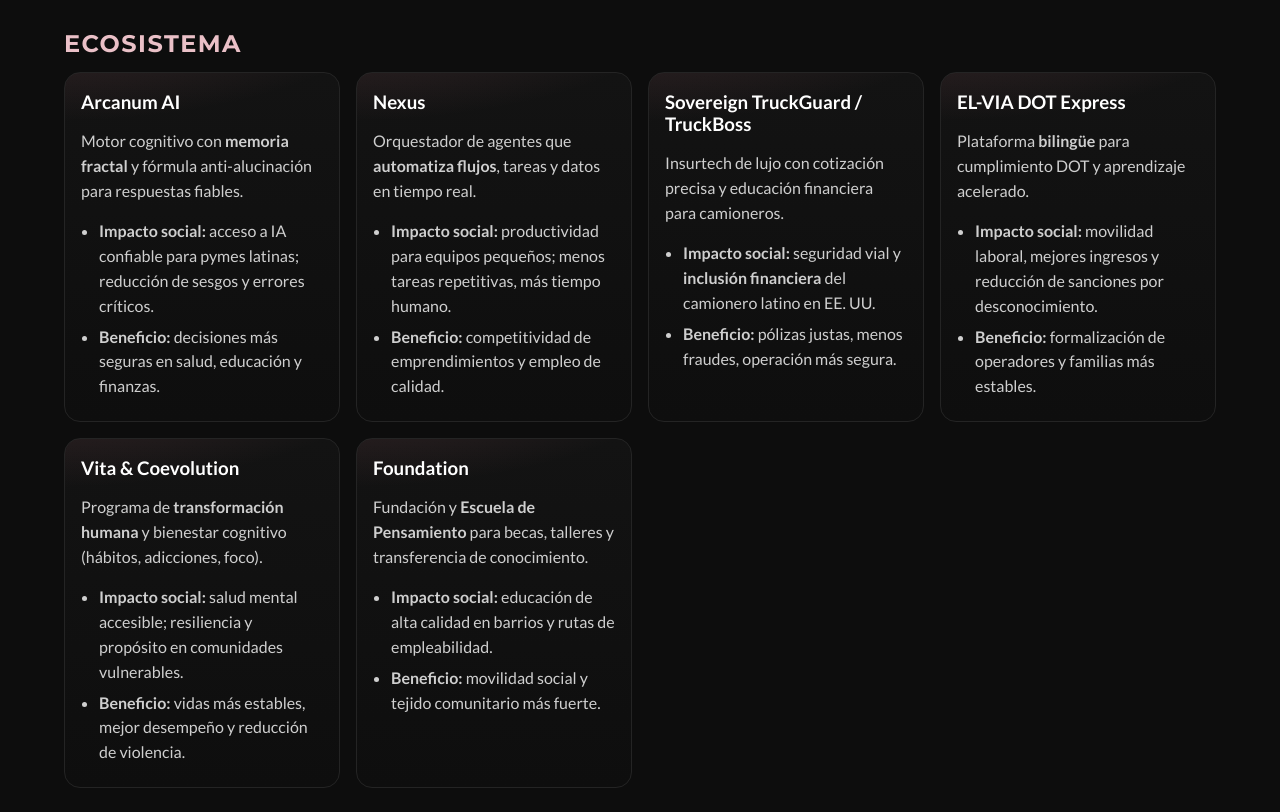
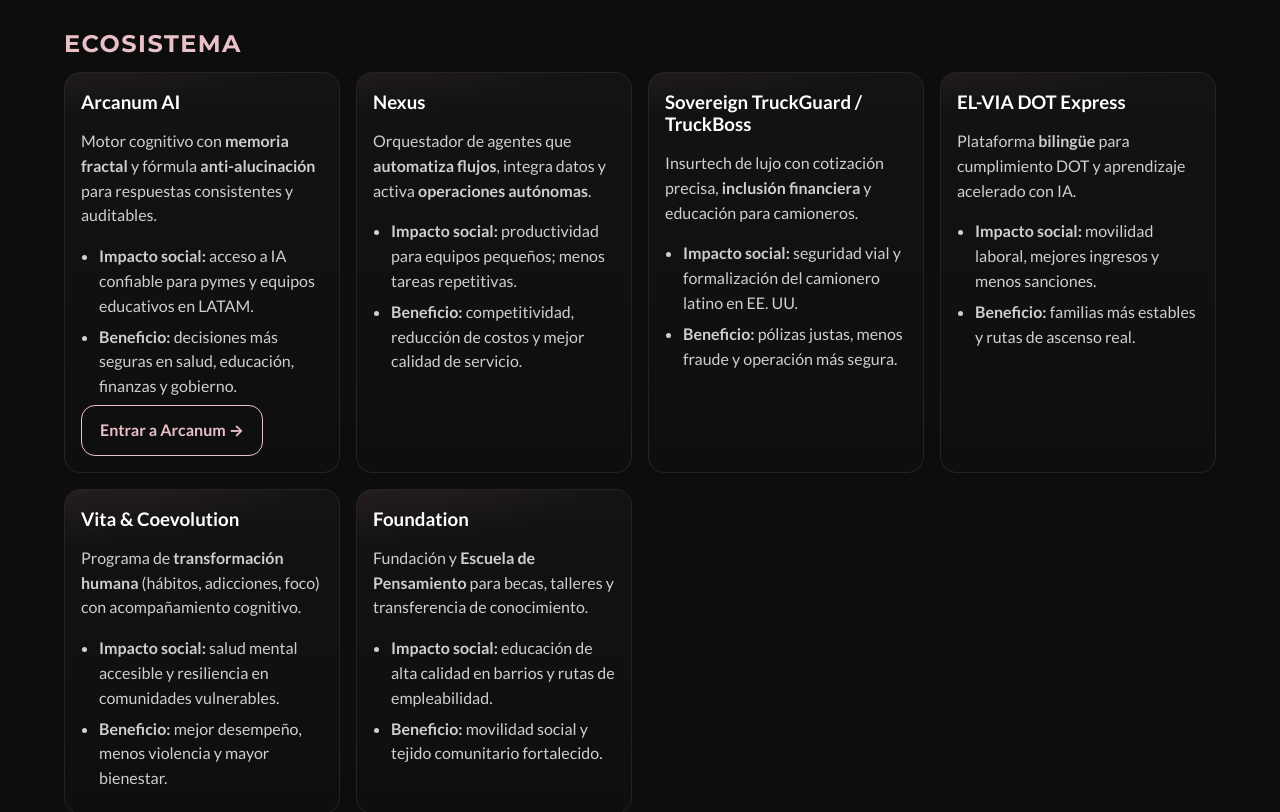
Before and after one commit to Sovereigntruckguard/solyon-landing, a Next.js app: page / in a window 1280 px wide. Shown: the part 960-1772 px from the top of the page. Built offline with nearby package versions, Linux system fonts and the light colour scheme.

Commit message:
feat: enlace a Arcanum (nav + tarjeta) y redirect /arcanum

```diff
--- a/app/page.tsx
+++ b/app/page.tsx
@@ -20,7 +20,11 @@
           <Image src="/solyon-logo.png" alt="SOLYON" width={28} height={28} className="logo-img" />
           <span className="brand-text">SOLYON</span>
         </div>
-        <a className="cta ghost" href="#ecosistema">Explorar ecosistema</a>
+        <nav style={{ display: "flex", gap: "10px", alignItems: "center" }}>
+          {/* Enlace directo a Arcanum (sin archivos adicionales) */}
+          <a className="cta ghost" href="https://arcanum.sovereigntruckguard.com">Arcanum</a>
+          <a className="cta ghost" href="#ecosistema">Explorar ecosistema</a>
+        </nav>
       </header>
 
       {/* HERO con LOGO CENTRADO */}
@@ -64,11 +68,17 @@
             title="Arcanum AI"
             desc={
               <>
-                <p>Motor cognitivo con <b>memoria fractal</b> y fórmula anti-alucinación para respuestas fiables.</p>
+                <p>
+                  Motor cognitivo con <b>memoria fractal</b> y fórmula <b>anti-alucinación</b> para respuestas
+                  consistentes y auditables.
+                </p>
                 <ul className="impact">
-                  <li><b>Impacto social:</b> acceso a IA confiable para pymes latinas; reducción de sesgos y errores críticos.</li>
-                  <li><b>Beneficio:</b> decisiones más seguras en salud, educación y finanzas.</li>
+                  <li><b>Impacto social:</b> acceso a IA confiable para pymes y equipos educativos en LATAM.</li>
+                  <li><b>Beneficio:</b> decisiones más seguras en salud, educación, finanzas y gobierno.</li>
                 </ul>
+                <div className="actions" style={{ justifyContent: "flex-start" }}>
+                  <a className="cta ghost" href="https://arcanum.sovereigntruckguard.com">Entrar a Arcanum →</a>
+                </div>
               </>
             }
           />
@@ -76,10 +86,13 @@
             title="Nexus"
             desc={
               <>
-                <p>Orquestador de agentes que <b>automatiza flujos</b>, tareas y datos en tiempo real.</p>
+                <p>
+                  Orquestador de agentes que <b>automatiza flujos</b>, integra datos y activa <b>operaciones
+                  autónomas</b>.
+                </p>
                 <ul className="impact">
-                  <li><b>Impacto social:</b> productividad para equipos pequeños; menos tareas repetitivas, más tiempo humano.</li>
-                  <li><b>Beneficio:</b> competitividad de emprendimientos y empleo de calidad.</li>
+                  <li><b>Impacto social:</b> productividad para equipos pequeños; menos tareas repetitivas.</li>
+                  <li><b>Beneficio:</b> competitividad, reducción de costos y mejor calidad de servicio.</li>
                 </ul>
               </>
             }
@@ -88,10 +101,12 @@
             title="Sovereign TruckGuard / TruckBoss"
             desc={
               <>
-                <p>Insurtech de lujo con cotización precisa y educación financiera para camioneros.</p>
+                <p>
+                  Insurtech de lujo con cotización precisa, <b>inclusión financiera</b> y educación para camioneros.
+                </p>
                 <ul className="impact">
-                  <li><b>Impacto social:</b> seguridad vial y <b>inclusión financiera</b> del camionero latino en EE. UU.</li>
-                  <li><b>Beneficio:</b> pólizas justas, menos fraudes, operación más segura.</li>
+                  <li><b>Impacto social:</b> seguridad vial y formalización del camionero latino en EE. UU.</li>
+                  <li><b>Beneficio:</b> pólizas justas, menos fraude y operación más segura.</li>
                 </ul>
               </>
             }
@@ -100,10 +115,12 @@
             title="EL-VIA DOT Express"
             desc={
               <>
-                <p>Plataforma <b>bilingüe</b> para cumplimiento DOT y aprendizaje acelerado.</p>
+                <p>
+                  Plataforma <b>bilingüe</b> para cumplimiento DOT y aprendizaje acelerado con IA.
+                </p>
                 <ul className="impact">
-                  <li><b>Impacto social:</b> movilidad laboral, mejores ingresos y reducción de sanciones por desconocimiento.</li>
-                  <li><b>Beneficio:</b> formalización de operadores y familias más estables.</li>
+                  <li><b>Impacto social:</b> movilidad laboral, mejores ingresos y menos sanciones.</li>
+                  <li><b>Beneficio:</b> familias más estables y rutas de ascenso real.</li>
                 </ul>
               </>
             }
@@ -112,10 +129,12 @@
             title="Vita & Coevolution"
             desc={
               <>
-                <p>Programa de <b>transformación humana</b> y bienestar cognitivo (hábitos, adicciones, foco).</p>
+                <p>
+                  Programa de <b>transformación humana</b> (hábitos, adicciones, foco) con acompañamiento cognitivo.
+                </p>
                 <ul className="impact">
-                  <li><b>Impacto social:</b> salud mental accesible; resiliencia y propósito en comunidades vulnerables.</li>
-                  <li><b>Beneficio:</b> vidas más estables, mejor desempeño y reducción de violencia.</li>
+                  <li><b>Impacto social:</b> salud mental accesible y resiliencia en comunidades vulnerables.</li>
+                  <li><b>Beneficio:</b> mejor desempeño, menos violencia y mayor bienestar.</li>
                 </ul>
               </>
             }
@@ -124,10 +143,12 @@
             title="Foundation"
             desc={
               <>
-                <p>Fundación y <b>Escuela de Pensamiento</b> para becas, talleres y transferencia de conocimiento.</p>
+                <p>
+                  Fundación y <b>Escuela de Pensamiento</b> para becas, talleres y transferencia de conocimiento.
+                </p>
                 <ul className="impact">
                   <li><b>Impacto social:</b> educación de alta calidad en barrios y rutas de empleabilidad.</li>
-                  <li><b>Beneficio:</b> movilidad social y tejido comunitario más fuerte.</li>
+                  <li><b>Beneficio:</b> movilidad social y tejido comunitario fortalecido.</li>
                 </ul>
               </>
             }
```
